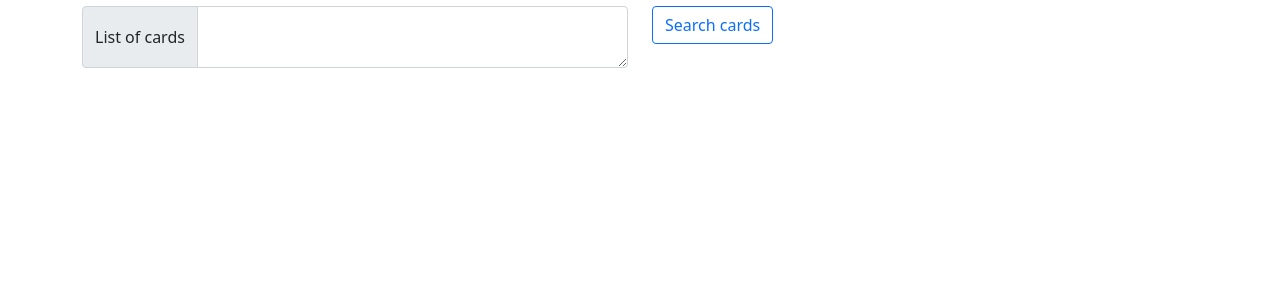
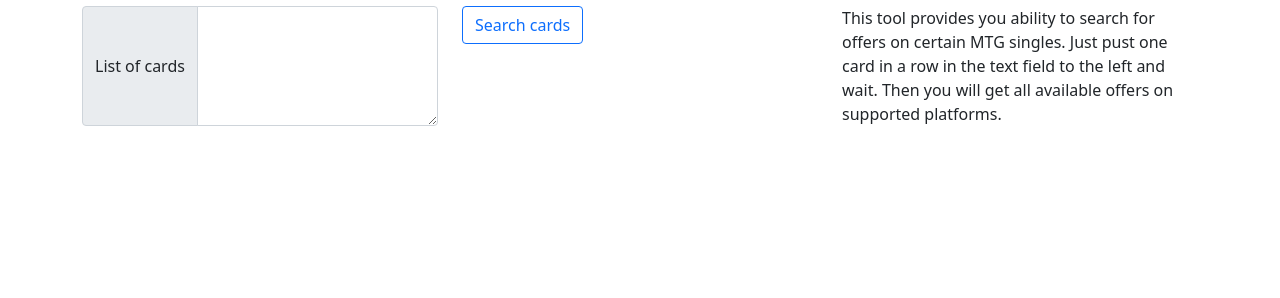
Before and after one commit to luxlunaris/MTGscrap, a Python web app: template app/templates/base/index.html in a window 1280 px wide. Shown: the part 50-348 px from the top of the page. Run offline with Jinja, Linux system fonts and the light colour scheme; the template is opened without the code that fills it, so the values that code supplies are empty.

Commit message:
CSS features

```diff
--- a/app/static/css/main.css
+++ b/app/static/css/main.css
@@ -1,6 +1,6 @@
 .offers {
     width: 1300px;
-    margin: 0 auto 40px;
+    margin: 50px auto 0;
     font-size: 21px;
     border-collapse: collapse;
     background: #efffe6;
@@ -30,3 +30,6 @@ a:hover {
 caption {
     text-align: left;
 }
+#search-form textarea {
+    height: 120px;
+}
--- a/app/static/js/main.js
+++ b/app/static/js/main.js
@@ -10,7 +10,7 @@ var search = new Vue({
 var form = new Vue({
     el: "#search-form",
     methods: {
-        getSearch: async function (e) {
+        getSearch: function (e) {
             const cards = this.$refs.cards.value;
             const response = axios
                 .post("/search", cards.split(/\r?\n/))
--- a/app/templates/base/index.html
+++ b/app/templates/base/index.html
@@ -11,6 +11,9 @@
         <div class="col-sm">
             <button @click.prevent="getSearch()" class="btn btn-outline-primary">Search cards</button>
         </div>
+        <div class="col-sm">
+            <p>This tool provides you ability to search for offers on certain MTG singles. Just pust one card in a row in the text field to the left and wait. Then you will get all available offers on supported platforms.</p>
+        </div>
     </div>
 </form>
 <div id="search-result" v-html="searchResult"></div>
```
